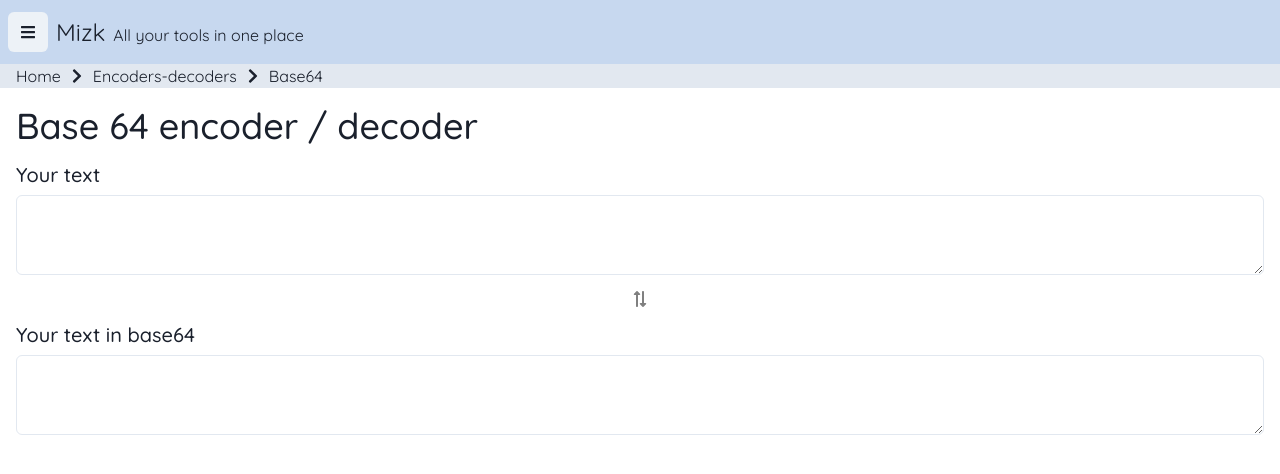
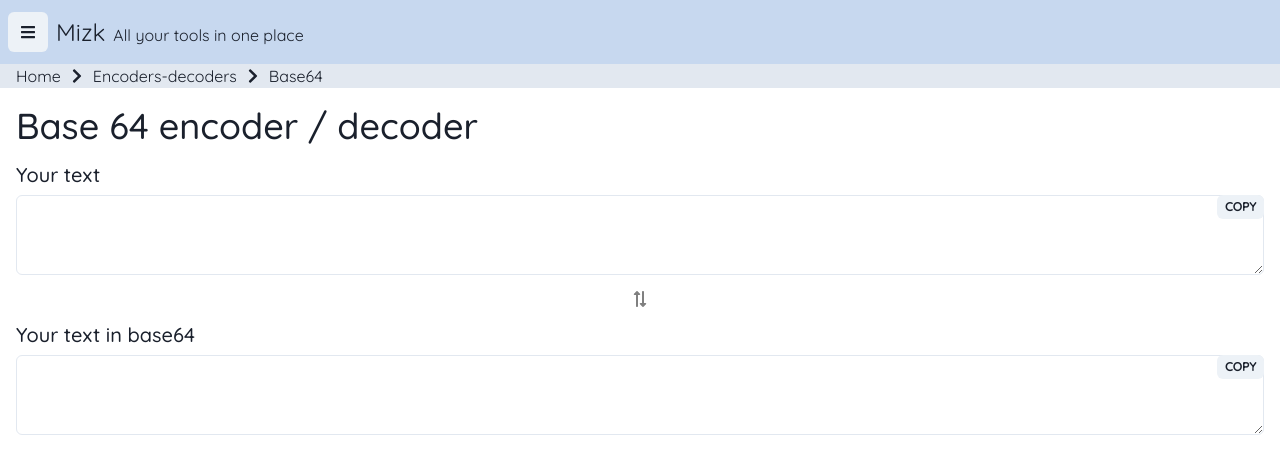
Before and after one commit to Clm-Roig/mizk, a React (Vite) app: page /#/encoders-decoders/base64 in a window 1280 px wide. Shown: the top 474 px of the page. Built offline with nearby package versions, Linux system fonts and the light colour scheme.

Commit message:
feat(copy): copy result or textarea content feature

```diff
--- /dev/null
+++ b/src/components/Textarea.tsx
@@ -0,0 +1,50 @@
+import {
+  Box,
+  Button,
+  Textarea as ChakraTextarea,
+  TextareaProps,
+  useToast,
+} from '@chakra-ui/react';
+import { useRef } from 'react';
+
+interface Props extends TextareaProps {
+  withCopyButton?: boolean;
+}
+
+function Textarea({ withCopyButton = true, ...textAreaProps }: Props) {
+  const toast = useToast();
+  const textAreaRef = useRef<HTMLTextAreaElement>(null);
+  const copyContent = () => {
+    if (textAreaRef && textAreaRef.current) {
+      navigator.clipboard.writeText(textAreaRef.current.value);
+      toast({
+        title: 'Content copied to your clipboard!',
+        status: 'success',
+        position: 'top',
+        duration: 2000,
+        isClosable: true,
+      });
+    }
+  };
+  return (
+    <Box position="relative">
+      <ChakraTextarea ref={textAreaRef} {...textAreaProps}>
+        {textAreaProps.children}
+      </ChakraTextarea>
+      {withCopyButton && (
+        <Button
+          zIndex={1}
+          position="absolute"
+          top={0}
+          right={0}
+          size="xs"
+          onClick={copyContent}
+        >
+          Copy
+        </Button>
+      )}
+    </Box>
+  );
+}
+
+export default Textarea;
--- a/src/pages/Tools/DurationCalculator/index.tsx
+++ b/src/pages/Tools/DurationCalculator/index.tsx
@@ -4,10 +4,12 @@ import {
   Heading,
   Stack,
   Text,
-  Textarea,
+  useToast,
+  VStack,
 } from '@chakra-ui/react';
 import parse from 'parse-duration';
 import React, { useEffect, useState } from 'react';
+import Textarea from '../../../components/Textarea';
 
 import computeDurationToString from './computeDurationToString';
 import OperationButtons from './OperationButtons';
@@ -21,6 +23,7 @@ delete parse.wk;
 delete parse.d;
 
 function DurationCalculator() {
+  const toast = useToast();
   const [inputValue, setInputValue] = useState('');
   const [error, setError] = useState('');
   const [resultString, setResultString] = useState('');
@@ -30,6 +33,17 @@ function DurationCalculator() {
     setResultString(result);
     setError(err);
   }, [inputValue]);
+
+  const copyResult = () => {
+    navigator.clipboard.writeText(resultString);
+    toast({
+      title: 'Result copied to your clipboard!',
+      status: 'success',
+      position: 'top',
+      duration: 2000,
+      isClosable: true,
+    });
+  };
 
   const handleInputChange = (e: React.FormEvent<HTMLTextAreaElement>) =>
     setInputValue(e.currentTarget.value);
@@ -69,7 +83,12 @@ function DurationCalculator() {
 
         {(resultString || error) && (
           <Center>
-            {resultString && <Text fontSize="5xl">{resultString}</Text>}
+            {resultString && (
+              <VStack>
+                <Text fontSize="5xl">{resultString}</Text>{' '}
+                <Button onClick={copyResult}>Copy result</Button>
+              </VStack>
+            )}
             {error && (
               <Text color="red" fontSize="lg">
                 {error}
```
Also changed, not shown: src/pages/Tools/Base64EncoderDecoder.tsx (+2 -8 lines).
